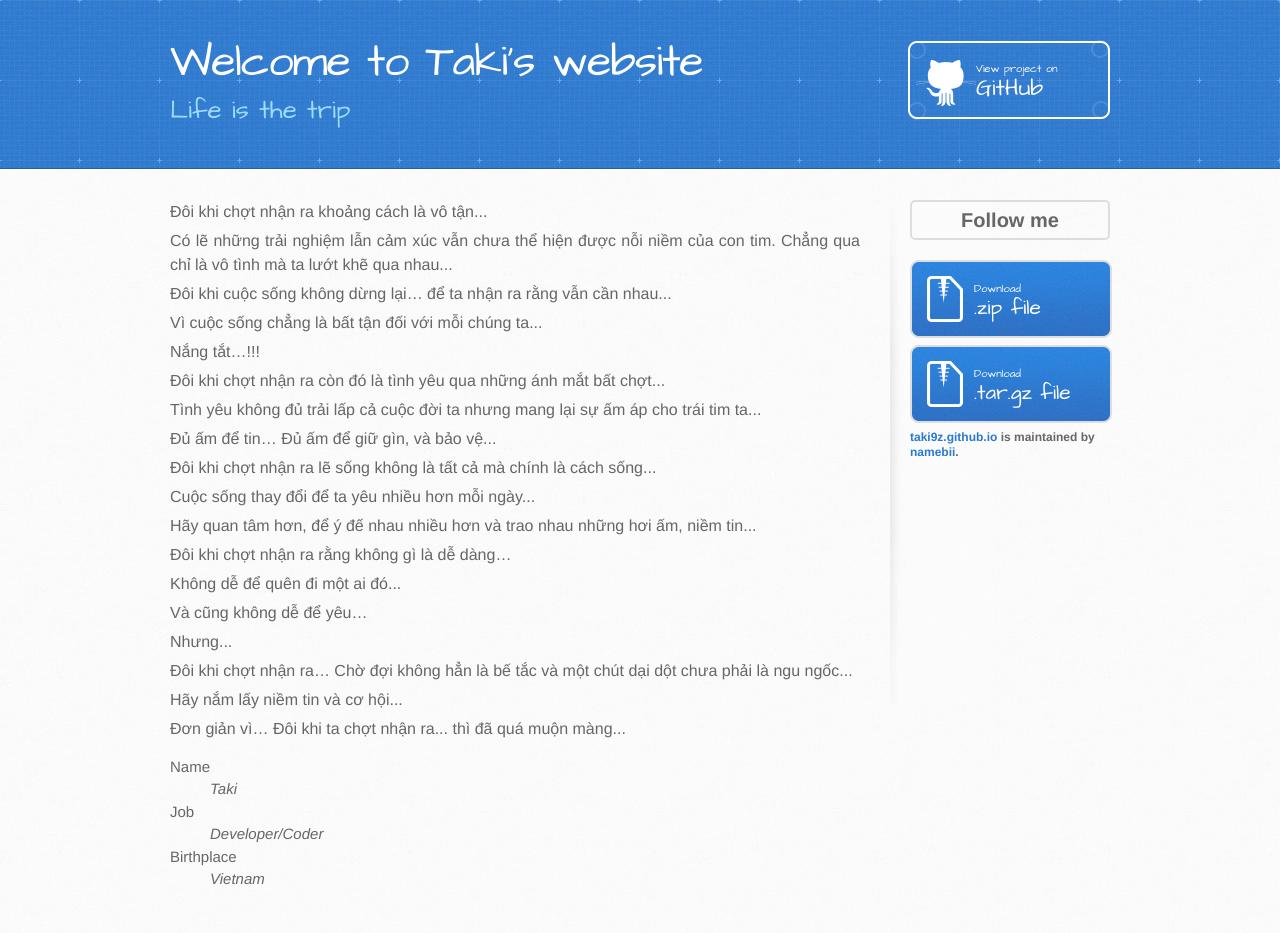
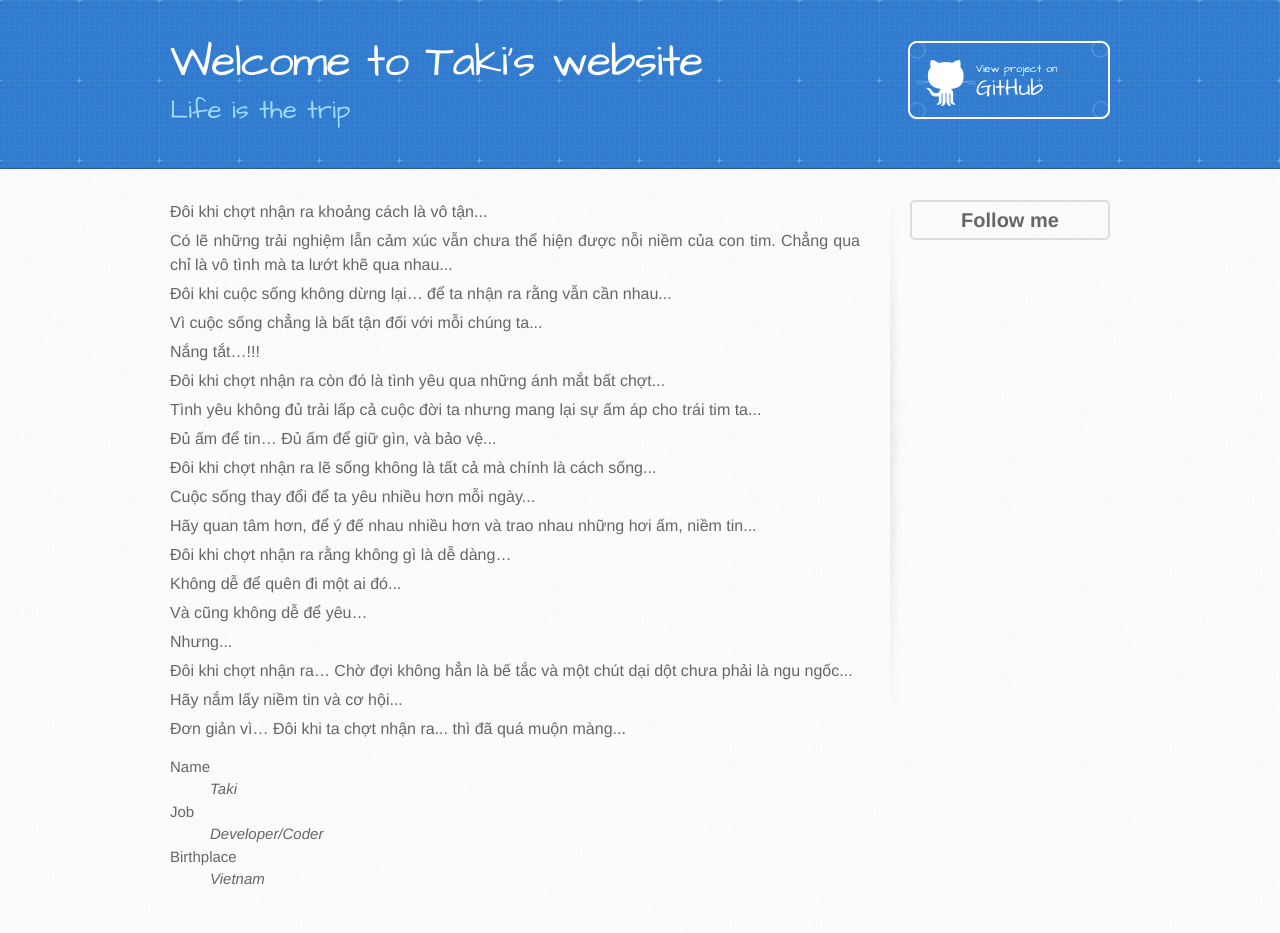
Before and after one commit to namebii/taki9z.github.io, a Jekyll site: the page built from index.html, in a window 1280 px wide. Built offline with Jekyll 4.4.1, drawn with Linux system fonts in a browser that asks for light colours.

Commit message:
Update default.html

```diff
--- a/_layouts/default.html
+++ b/_layouts/default.html
@@ -67,7 +67,7 @@
 				<a href="https://www.linkedin.com/in/taki9z" target="_blank" class="linkedin"><small>Follow me on</small> Linkedin</a>
 				{% endif %}
 
-          {% if site.show_downloads %}
+        <!--  {% if site.show_downloads %}
             <a href="{{ site.github.zip_url }}" class="button">
               <small>Download</small>
               .zip file
@@ -81,7 +81,7 @@
           {% if site.github.is_project_page %}
             <p class="repo-owner"><a href="{{ site.github.repository_url }}">{{ site.github.repository_name }}</a> is maintained by <a href="{{ site.github.owner_url }}">{{ site.github.owner_name }}</a>.</p>
           {% endif %}
-
+-->
         </aside>
       </div>
     </div>
```
